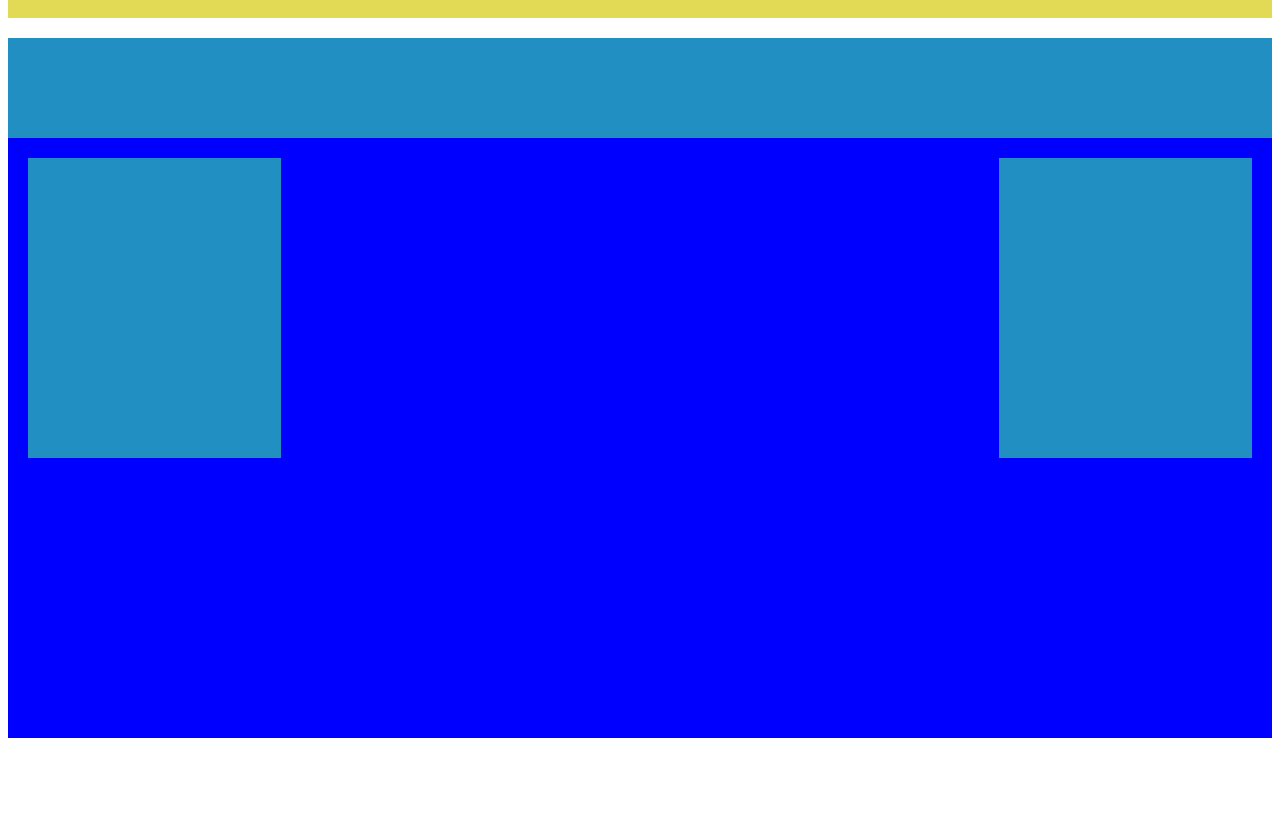
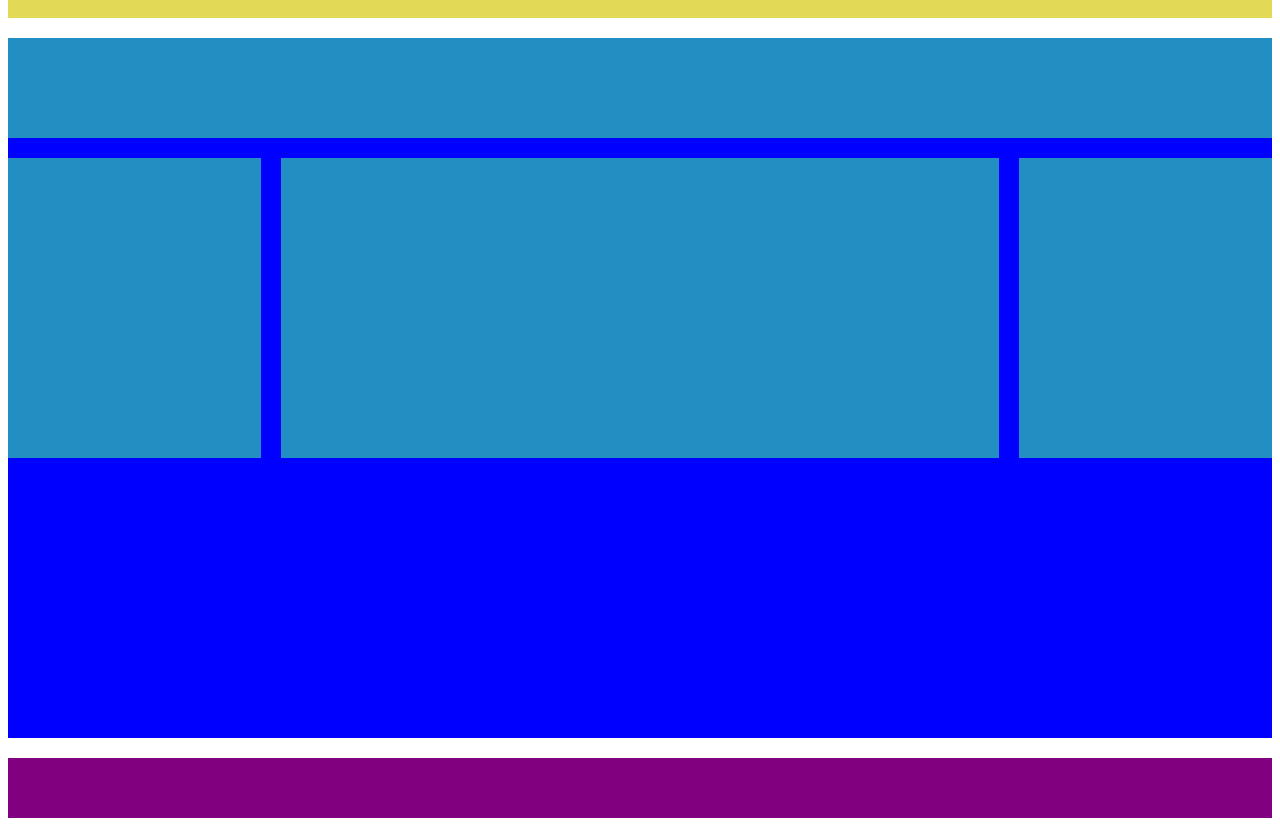
Before and after one commit to MariaAndreaGiardiello/htmlcss-struttura-wp, a plain HTML site: page index.html in a window 1280 px wide. Shown: the part 560-1386 px from the top of the page. Before the commit the page ends 1306 px from the top, so only its background shows below. Drawn offline with Linux system fonts and the light colour scheme.

Commit message:
Colonne + footer

```diff
--- a/index.html
+++ b/index.html
@@ -25,15 +25,16 @@
                         <div class="colonna_dx"></div>
                         <div class="colonna_centrale"></div>
                         <div class="colonna_sx"></div>
-                    </div>
                 </div>
             </div>
         </main>
         <!--/Blocco centrale + colonne-->
 
         <!--Footer-->
-        <div class="footer"></div>
+        <footer>
+            <div class="footer"></div>
+        </footer>
         <!--/Footer-->
-        </div>
+    </div>
 </body>
 </html>
--- a/style.css
+++ b/style.css
@@ -37,13 +37,27 @@ header {
     float: left;
     width: 20%;
     min-height: 300px;
-    margin: 20px 20px;
+    margin: 20px auto;
 }
 
 .colonna_sx {
     background-color:rgb(34, 143, 194);
-    float: right;
+    float: left;
     width: 20%;
     min-height: 300px;
-    margin: 20px 20px;
+    margin: 20px auto;
 }
+
+.colonna_centrale {
+    background-color: rgb(34, 143, 194);
+    float: left;
+    width: calc(60% - 40px);
+    min-height: 300px;
+    margin: 20px;
+}
+
+footer {
+    background-color: purple;
+    height: 60px;
+    margin-top: 20px;
+}
```
